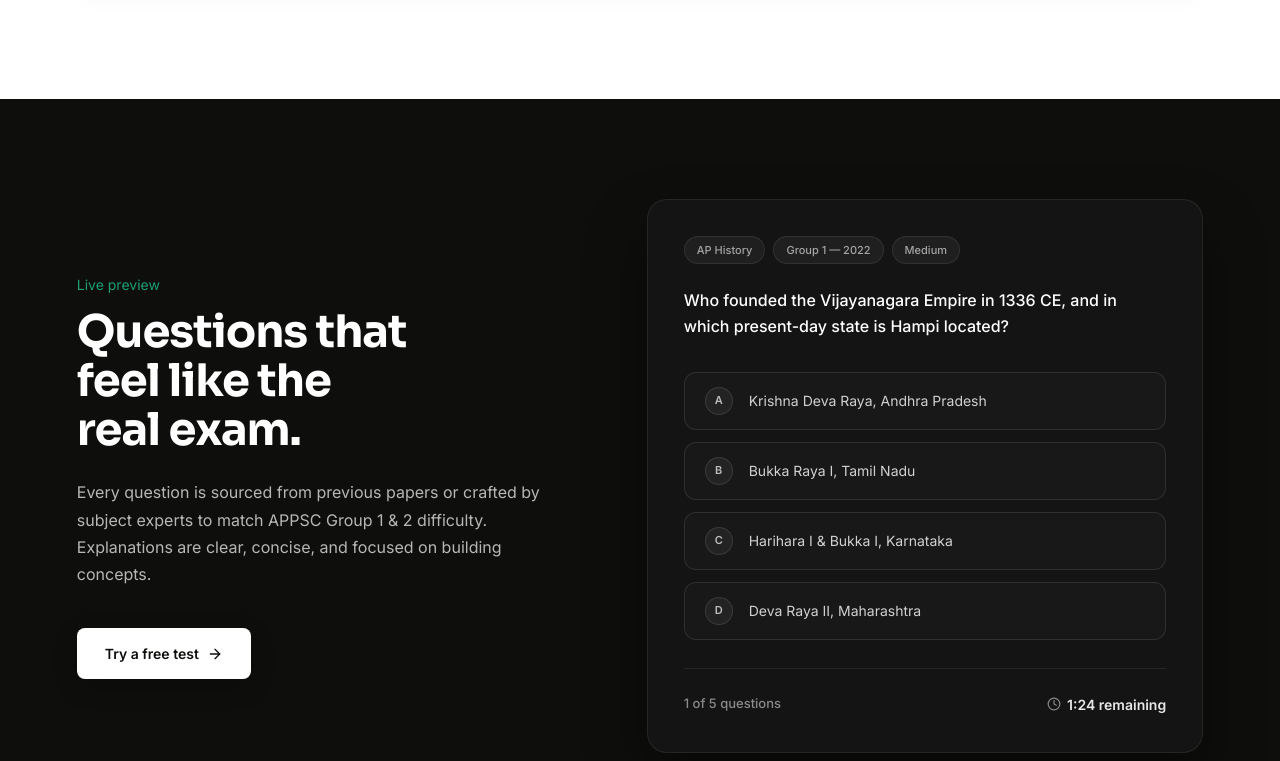
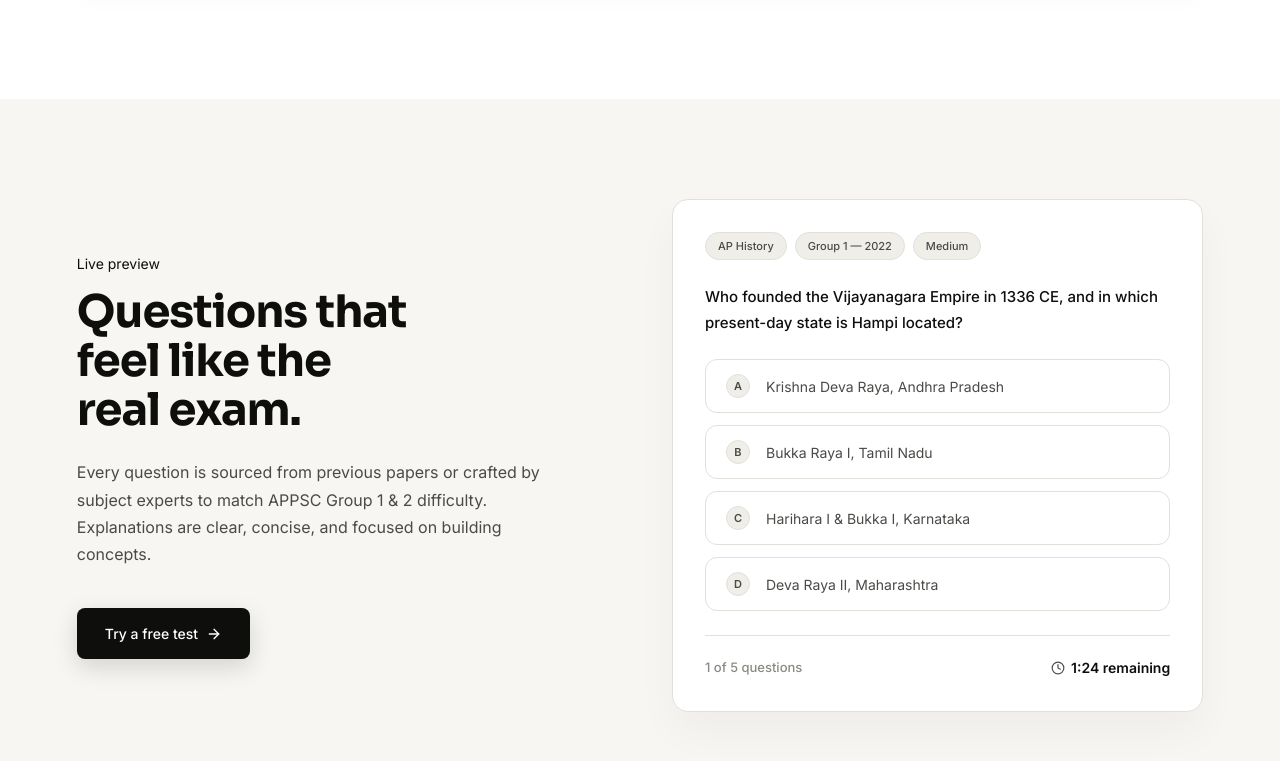
Before and after one commit to AP-Gurukul/website, a React (Vite) app: page / in a window 1280 px wide. Shown: the part 3219-3980 px from the top of the page. Built offline with nearby package versions, Linux system fonts and the light colour scheme.

Commit message:
style: revert Live Preview to light theme while retaining interactive quiz flow

```diff
--- a/src/components/LivePreview.module.css
+++ b/src/components/LivePreview.module.css
@@ -1,11 +1,10 @@
 .preview {
-  background: var(--ink); /* Dark UI from Outcomes */
+  background: var(--bg);
   position: relative;
   overflow: hidden;
-  color: #fff;
 }
 
-/* Subtle premium glow behind the card, using a dim green */
+/* Add premium background glow behind the card */
 .preview::after {
   content: '';
   position: absolute;
@@ -13,7 +12,7 @@
   right: 5%;
   width: 40vw;
   height: 40vw;
-  background: radial-gradient(circle, rgba(29, 158, 117, 0.08) 0%, transparent 70%);
+  background: radial-gradient(circle, rgba(29, 158, 117, 0.05) 0%, transparent 70%);
   border-radius: 50%;
   transform: translateY(-50%);
   z-index: 0;
@@ -22,7 +21,7 @@
 
 .grid {
   display: grid;
-  grid-template-columns: 1fr 1.1fr;
+  grid-template-columns: 1fr 1fr;
   gap: 64px;
   align-items: center;
   position: relative;
@@ -31,12 +30,11 @@
 
 .text h2 {
   margin-top: 12px;
-  color: #fff;
 }
 
 .text p {
   font-size: 16px;
-  color: rgba(255, 255, 255, 0.7);
+  color: var(--ink2);
   line-height: 1.7;
   margin: 24px 0 40px;
   max-width: 480px;
@@ -46,28 +44,33 @@
   display: inline-flex;
   align-items: center;
   gap: 8px;
-  background: #fff;
-  color: var(--ink);
+  background: var(--ink);
+  color: #fff;
   border-radius: 8px;
   padding: 14px 28px;
   font-size: 14px;
-  font-weight: 600;
+  font-weight: 500;
   transition: all 0.2s ease;
-  box-shadow: 0 8px 24px rgba(0, 0, 0, 0.2);
+  box-shadow: 0 8px 24px rgba(14, 14, 12, 0.15);
 }
 
 .btnPrimary:hover {
   transform: translateY(-2px);
-  box-shadow: 0 12px 32px rgba(0, 0, 0, 0.3);
+  box-shadow: 0 12px 32px rgba(14, 14, 12, 0.2);
 }
 
 .card {
-  background: #141414; /* Deep premium black card */
-  border: 1px solid rgba(255, 255, 255, 0.08);
-  border-radius: 20px;
-  padding: 36px;
-  box-shadow: 0 30px 60px rgba(0, 0, 0, 0.4);
+  background: var(--surface);
+  border: 1px solid var(--line);
+  border-radius: 16px;
+  padding: 32px;
+  box-shadow: 0 20px 40px rgba(0, 0, 0, 0.04);
   transition: transform 0.4s cubic-bezier(0.175, 0.885, 0.32, 1.275);
+}
+
+.card:hover {
+  transform: scale(1.02) translateY(-4px);
+  box-shadow: 0 30px 60px rgba(0, 0, 0, 0.08);
 }
 
 .meta {
@@ -80,19 +83,19 @@
 .pill {
   font-size: 11px;
   font-weight: 500;
-  color: rgba(255, 255, 255, 0.6);
+  color: var(--ink2);
   padding: 4px 12px;
   border-radius: 100px;
-  background: rgba(255, 255, 255, 0.05);
-  border: 1px solid rgba(255, 255, 255, 0.08);
+  background: var(--surface2);
+  border: 1px solid var(--line);
 }
 
 .questionText {
-  font-size: 16px;
+  font-size: 15px;
   font-weight: 500;
-  color: #fff;
-  line-height: 1.6;
-  margin-bottom: 32px;
+  color: var(--ink);
+  line-height: 1.7;
+  margin-bottom: 24px;
 }
 
 .options {
@@ -107,49 +110,48 @@
   gap: 16px;
   padding: 14px 20px;
   border-radius: 12px;
-  border: 1px solid rgba(255, 255, 255, 0.1);
+  border: 1px solid var(--line);
   transition: all 0.2s ease;
   cursor: pointer;
-  background: rgba(255, 255, 255, 0.02);
+  background: var(--surface);
 }
 
 .hovered {
-  border-color: rgba(255, 255, 255, 0.3);
+  border-color: var(--ink3);
   transform: translateX(4px);
-  background: rgba(255, 255, 255, 0.04);
 }
 
 .hovered .optionText {
-  color: #fff;
+  color: var(--ink);
 }
 
 .letter {
-  width: 28px;
-  height: 28px;
+  width: 24px;
+  height: 24px;
   border-radius: 50%;
-  background: rgba(255, 255, 255, 0.05);
-  border: 1px solid rgba(255, 255, 255, 0.1);
+  background: var(--surface2);
+  border: 1px solid var(--line);
   display: flex;
   align-items: center;
   justify-content: center;
   font-size: 11px;
   font-weight: 600;
-  color: rgba(255, 255, 255, 0.7);
+  color: var(--ink2);
   flex-shrink: 0;
   transition: all 0.2s ease;
 }
 
 .optionText {
   font-size: 14px;
-  color: rgba(255, 255, 255, 0.8);
+  color: var(--ink2);
   transition: color 0.2s ease;
 }
 
 /* Correct state */
 .correct {
-  background: rgba(29, 158, 117, 0.1); /* var(--green) with opacity */
+  background: var(--green-bg);
   border-color: var(--green);
-  box-shadow: 0 4px 12px rgba(29, 158, 117, 0.15);
+  box-shadow: 0 4px 12px rgba(29, 158, 117, 0.1);
   cursor: default;
 }
 
@@ -160,13 +162,13 @@
 }
 
 .correct .optionText {
-  color: #fff;
+  color: var(--green);
   font-weight: 600;
 }
 
 /* Incorrect state */
 .incorrect {
-  background: rgba(224, 49, 49, 0.1); /* Red with opacity */
+  background: #FDF1F1;
   border-color: #E03131;
   cursor: default;
   animation: shake 0.4s cubic-bezier(0.36, 0.07, 0.19, 0.97) both;
@@ -179,13 +181,13 @@
 }
 
 .incorrect .optionText {
-  color: #fff;
+  color: #E03131;
   font-weight: 600;
 }
 
 /* Dimmed state for other unselected options */
 .dimmed {
-  opacity: 0.3;
+  opacity: 0.5;
   cursor: default;
 }
 
@@ -217,7 +219,7 @@
 
 .explanation p {
   font-size: 14px;
-  color: rgba(255, 255, 255, 0.85);
+  color: var(--ink2);
   line-height: 1.6;
 }
 
@@ -225,14 +227,14 @@
   display: flex;
   justify-content: space-between;
   align-items: center;
-  border-top: 1px solid rgba(255, 255, 255, 0.08);
-  margin-top: 28px;
-  padding-top: 24px;
+  border-top: 1px solid var(--line);
+  margin-top: 24px;
+  padding-top: 20px;
 }
 
 .counter {
   font-size: 13px;
-  color: rgba(255, 255, 255, 0.5);
+  color: var(--ink3);
   font-weight: 500;
 }
 
@@ -242,11 +244,11 @@
   gap: 6px;
   font-size: 14px;
   font-weight: 600;
-  color: rgba(255, 255, 255, 0.9);
+  color: var(--ink);
 }
 
 .timerIcon {
-  color: rgba(255, 255, 255, 0.5);
+  color: var(--ink2);
 }
 
 .btnNext {
@@ -275,7 +277,4 @@
   .preview::after {
     display: none;
   }
-  .card {
-    padding: 24px;
-  }
 }
--- a/src/components/LivePreview.tsx
+++ b/src/components/LivePreview.tsx
@@ -109,7 +109,7 @@ const LivePreview: React.FC = () => {
       <div className={styles.grid}>
 
         <div className={styles.text}>
-          <div className="section-label" style={{ color: 'var(--green)' }}>Live preview</div>
+          <div className="section-label">Live preview</div>
           <h2>Questions that<br/>feel like the<br/>real exam.</h2>
           <p>
             Every question is sourced from previous papers or crafted by subject experts to match APPSC Group 1 & 2 difficulty. Explanations are clear, concise, and focused on building concepts.
```
